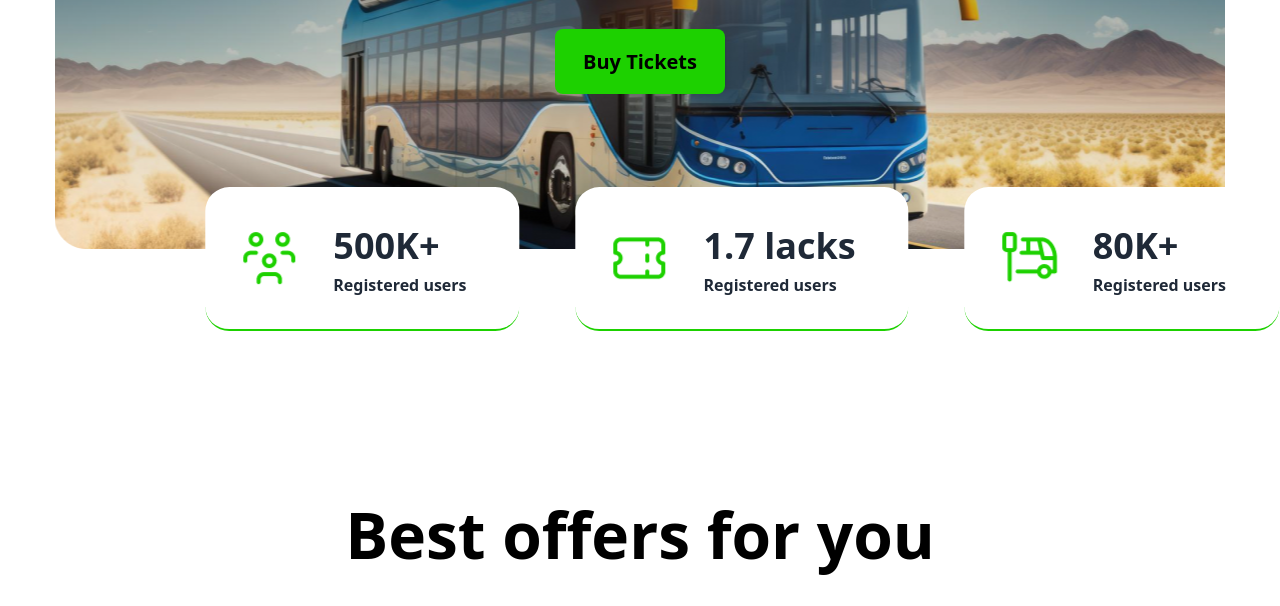
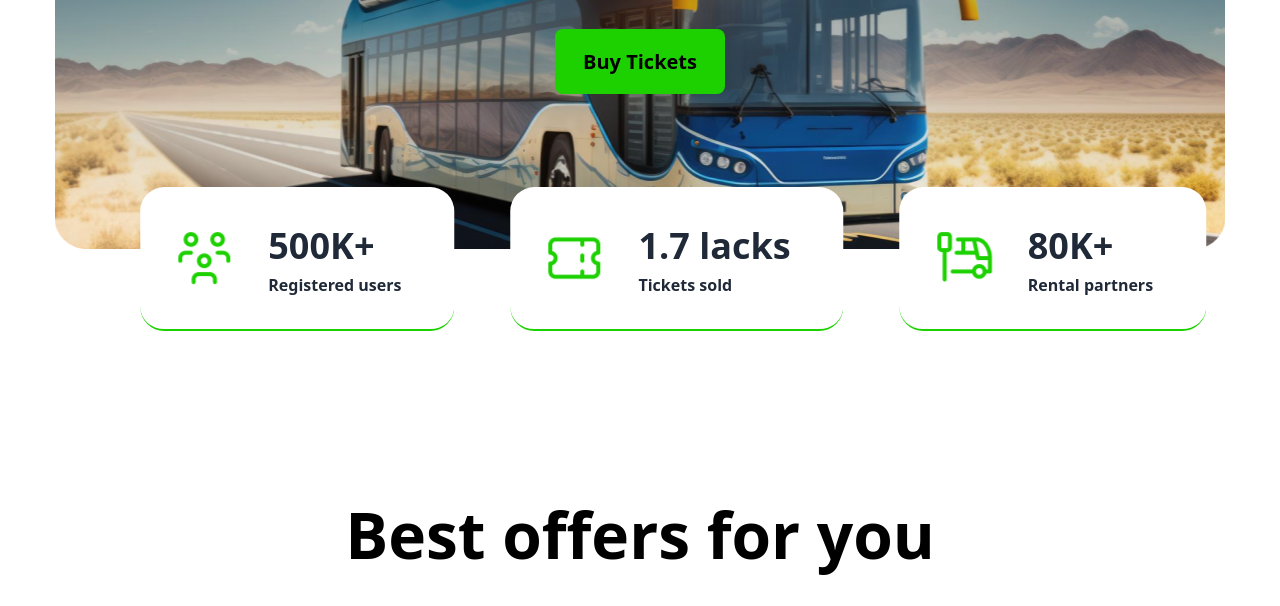
Before and after one commit to Sazidhossain0832/Bus-ticket, a plain HTML site: page index.html in a window 1280 px wide. Shown: the part 491-1097 px from the top of the page. Drawn offline with nearby package versions, Linux system fonts and the light colour scheme.

Commit message:
first commit

```diff
--- a/index.html
+++ b/index.html
@@ -56,7 +56,7 @@
                     <button class=" text-wrap text-[#000] body-font font-semibold lg:w-[170px] lg:h-[65px] w-[100px] h-[40px] bg-[rgb(29,209,0)] hover:bg-blue-600 duration-[.3s] rounded-lg text-[20px] "> Buy Tickets</button>
                 </div>
             </div>
-            <div class="counter-box-area lg:justify-center pt-2 lg:space-y-0 lg:flex lg:items-center lg:gap-14 lg:absolute lg:translate-y-[-46%] lg:translate-x-[14%]  ">
+            <div class="counter-box-area lg:justify-center pt-2 lg:space-y-0 lg:flex lg:items-center lg:gap-14 lg:absolute lg:translate-y-[-46%] lg:translate-x-[8%]  ">
               <div class=" counter-inner flex justify-center items-center gap-8 bg-[rgb(255,255,255)] lg:py-[32px] pl-[32px] mt-3 lg:mt-0 pr-[53px] lg:rounded-[24px] rounded-[20px] border-b-[2px]  border-solid border-[rgb(29,209,0)]  ">
                 <img width="64px" src="assets/images/image-01.png" alt="">
                 <span class="body-font font-semibold">
@@ -68,14 +68,14 @@
                 <img width="64px" src="assets/images/image-02.png" alt="">
                 <span class="body-font font-semibold">
                   <span class="title-font font-[700] lg:text-[36px] text-[25px]">1.7 lacks</span> <br>
-                  <span>Registered users</span>
+                  <span>Tickets sold</span>
                 </span>
               </div>
               <div class=" counter-inner flex justify-center items-center gap-8 bg-[rgb(255,255,255)] lg:py-[32px] pl-[32px] mt-3 lg:mt-0 pr-[53px] lg:rounded-[24px] rounded-[20px] border-b-[2px]  border-solid border-[rgb(29,209,0)]  ">
                 <img width="64px" src="assets/images/image-03.png" alt="">
                 <span class="body-font font-semibold">
                   <span class="title-font font-[700] lg:text-[36px] text-[25px]">80K+</span> <br>
-                  <span>Registered users</span>
+                  <span>Rental partners</span>
                 </span>
               </div>
             </div>
```
